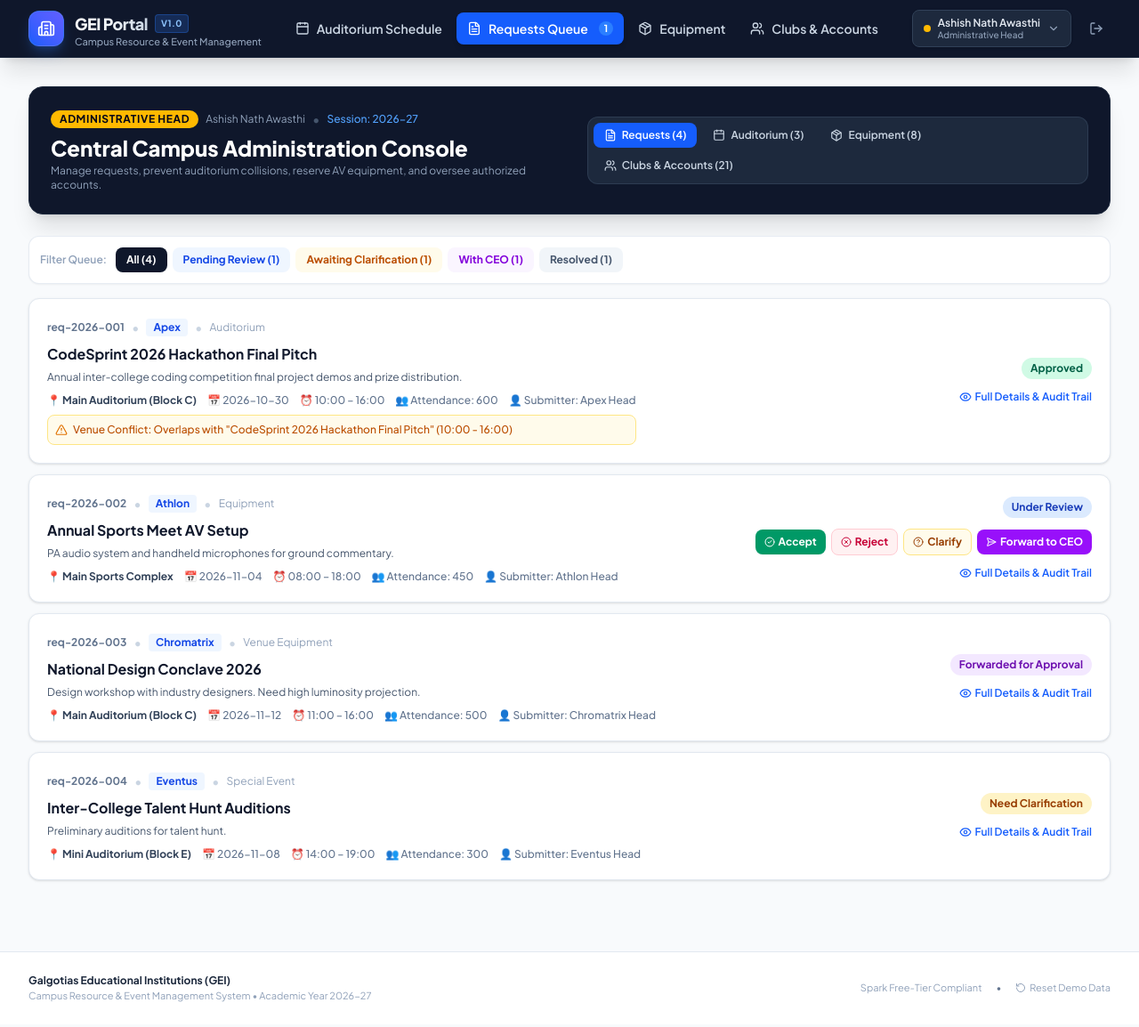
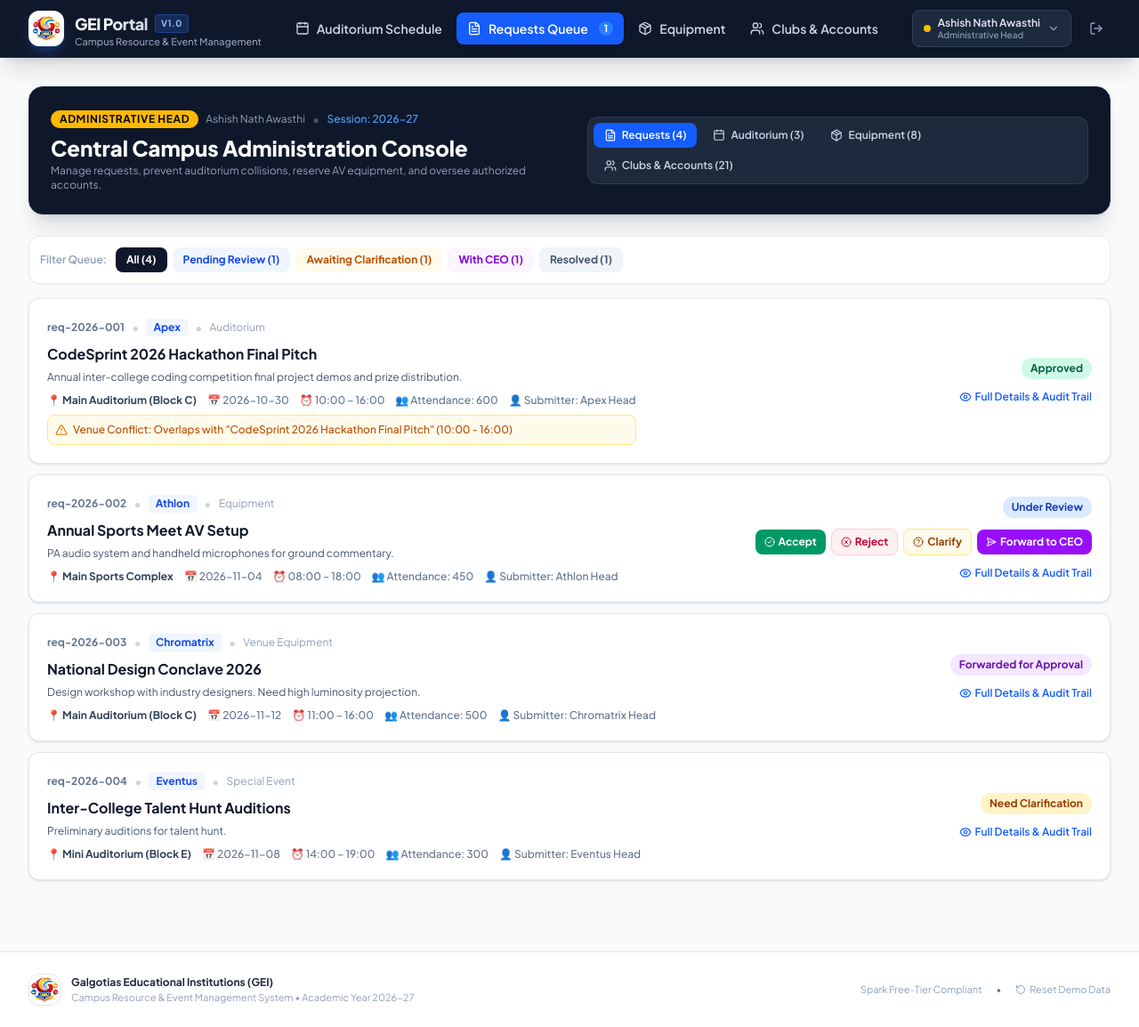
Before and after one commit to gangasagar5928/GEI-Portal-Campus-Resource-Event-Management, a React (Vite) app: page / in a window 1280 px wide. Shown: the whole page at 89% size. Built offline with nearby package versions, Linux system fonts and the light colour scheme; the HTML template or start-up script is replaced by a standard one.

Commit message:
feat(branding): configure official institutional emblem logo across web app and PWA

```diff
--- a/index.html
+++ b/index.html
@@ -2,7 +2,8 @@
 <html lang="en">
   <head>
     <meta charset="UTF-8" />
-    <link rel="icon" type="image/svg+xml" href="/vite.svg" />
+    <link rel="icon" type="image/png" href="./logo.png" />
+    <link rel="apple-touch-icon" href="./logo.png" />
     <meta name="viewport" content="width=device-width, initial-scale=1.0" />
     <title>GEI Campus Resource & Event Management</title>
     <meta name="description" content="Galgotias Educational Institutions Resource and Event Booking Management Platform" />
--- a/src/App.jsx
+++ b/src/App.jsx
@@ -180,6 +180,8 @@ function AppContent() {
       {/* Institutional Footer */}
       <footer className="bg-white border-t border-slate-200 mt-12 py-6 text-xs text-slate-500">
         <div className="max-w-7xl mx-auto px-4 sm:px-6 lg:px-8 flex flex-col sm:flex-row items-center justify-between gap-4">
+          <div className="flex items-center gap-3">
+            <img src="./logo.png" alt="GEI Logo" className="w-9 h-9 object-cover rounded-xl border border-slate-200 shadow-xs shrink-0" />
             <div>
               <div className="font-bold text-slate-800">
                 Galgotias Educational Institutions (GEI)
@@ -187,6 +189,7 @@ function AppContent() {
               <p className="text-[11px] text-slate-400 mt-0.5">
                 Campus Resource & Event Management System • Academic Year {academicYear}
               </p>
+            </div>
           </div>
 
           <div className="flex items-center gap-4 text-[11px]">
--- a/src/components/LoginModal.jsx
+++ b/src/components/LoginModal.jsx
@@ -2,7 +2,6 @@ import React, { useState } from 'react';
 import { useAuth } from '../context/AuthContext';
 import { useData } from '../context/DataContext';
 import {
-  Building2,
   Lock,
   Mail,
   AlertCircle,
@@ -69,8 +68,8 @@ export default function LoginModal({ isOpen, onClose }) {
 
         {/* Branding */}
         <div className="text-center mb-6">
-          <div className="w-12 h-12 rounded-xl bg-blue-600 text-white flex items-center justify-center mx-auto mb-3 shadow-lg shadow-blue-600/30">
-            <Building2 className="w-6 h-6" />
+          <div className="w-16 h-16 rounded-2xl bg-white p-1 flex items-center justify-center mx-auto mb-3 shadow-lg border border-slate-200/80">
+            <img src="./logo.png" alt="GEI Portal Logo" className="w-full h-full object-cover rounded-xl" />
           </div>
           <h2 className="text-xl font-black text-slate-900">
             Institutional Sign In
--- a/src/components/Navbar.jsx
+++ b/src/components/Navbar.jsx
@@ -2,7 +2,6 @@ import React, { useState } from 'react';
 import { useAuth } from '../context/AuthContext';
 import { useData } from '../context/DataContext';
 import {
-  Building2,
   Calendar,
   FileText,
   Users,
@@ -36,8 +35,8 @@ export default function Navbar({ activeTab, setActiveTab, onOpenLogin }) {
 
           {/* Logo & Branding */}
           <div className="flex items-center gap-3 cursor-pointer" onClick={() => setActiveTab('schedule')}>
-            <div className="w-10 h-10 rounded-xl bg-gradient-to-tr from-blue-600 to-indigo-500 flex items-center justify-center shadow-lg shadow-blue-500/25 border border-blue-400/30">
-              <Building2 className="w-5 h-5 text-white" />
+            <div className="w-10 h-10 rounded-xl bg-white p-0.5 flex items-center justify-center shadow-lg shadow-blue-500/25 border border-white/20 overflow-hidden shrink-0">
+              <img src="./logo.png" alt="GEI Portal Logo" className="w-full h-full object-cover rounded-lg" />
             </div>
             <div>
               <div className="flex items-center gap-2">
```
Also changed, not shown: public/favicon.png (added), public/logo.png (added), public/manifest.json. Lines whose indentation alone changed are shown as unchanged.
